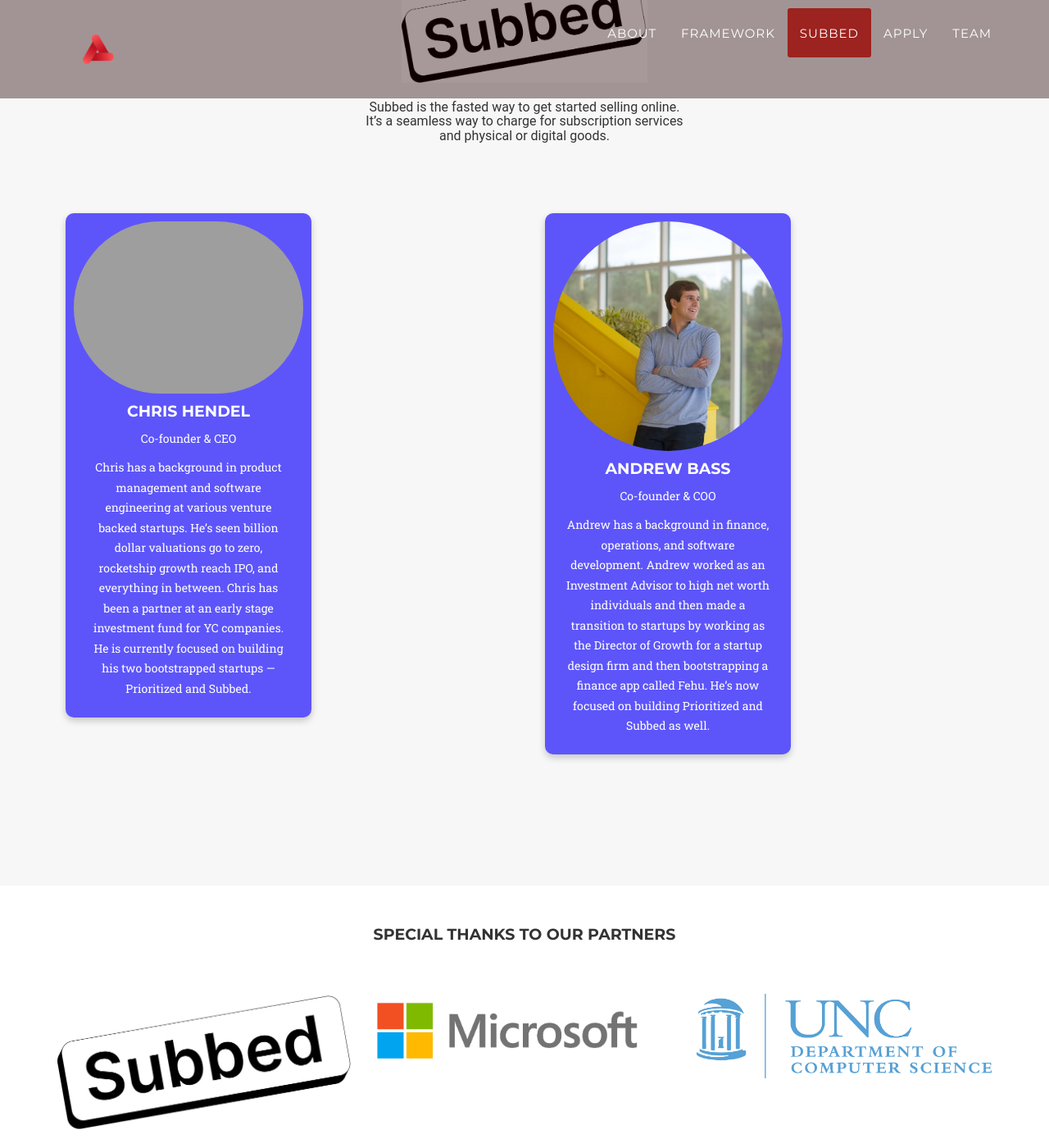
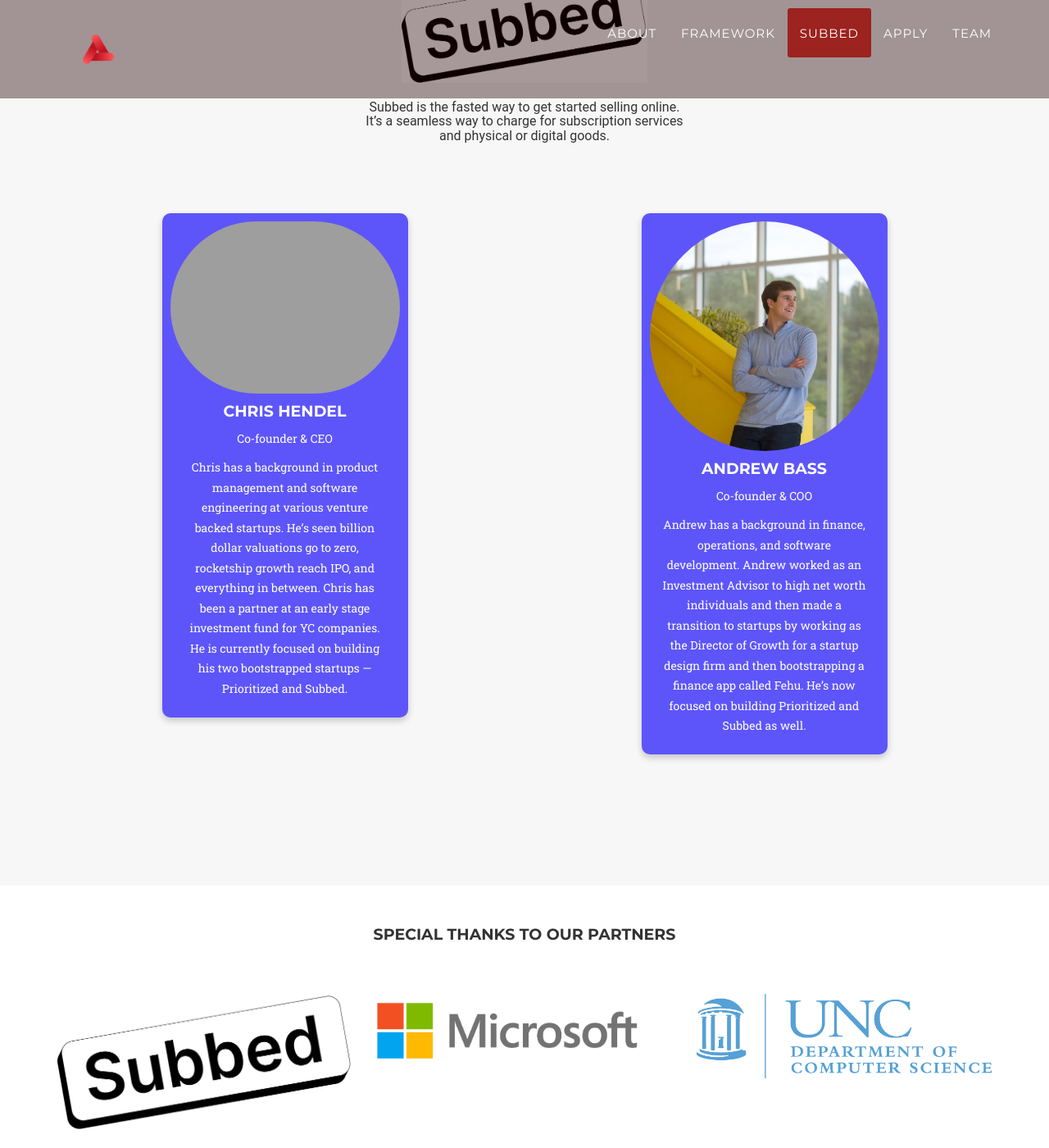
Before and after one commit to unc-pmclub/main-website, a Jekyll site: the page built from index.html, in a window 1280 px wide and 1400 px high, scrolled down 4250 px. Shown: the whole window at 82% size. Built offline with Jekyll 4.4.1, drawn with Linux system fonts in a browser that asks for light colours; some web fonts are replaced.

Commit message:
Update agency.css

```diff
--- a/_includes/css/agency.css
+++ b/_includes/css/agency.css
@@ -903,7 +903,7 @@
   border-radius: 10px;
   padding: 10px;
 
-  margin:10px;
+  margin:10px auto;
 }
 
 /* On mouse-over, add a deeper shadow */
```
